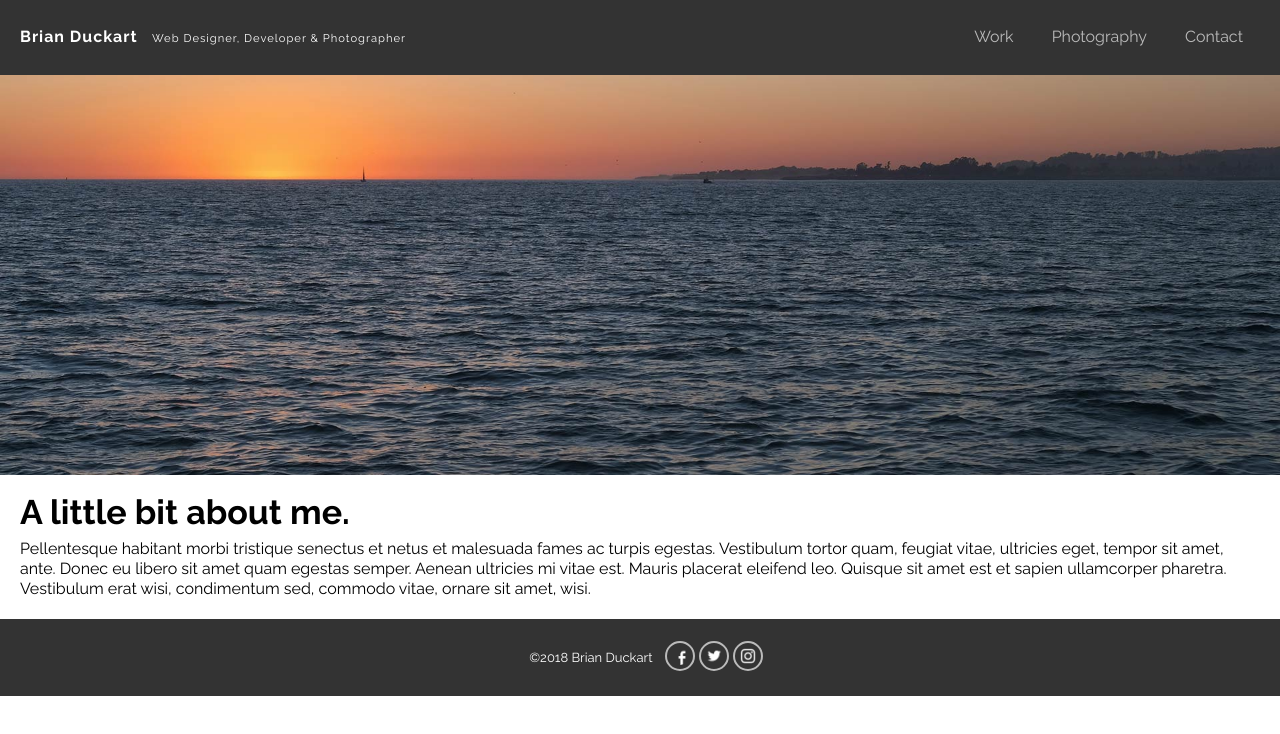
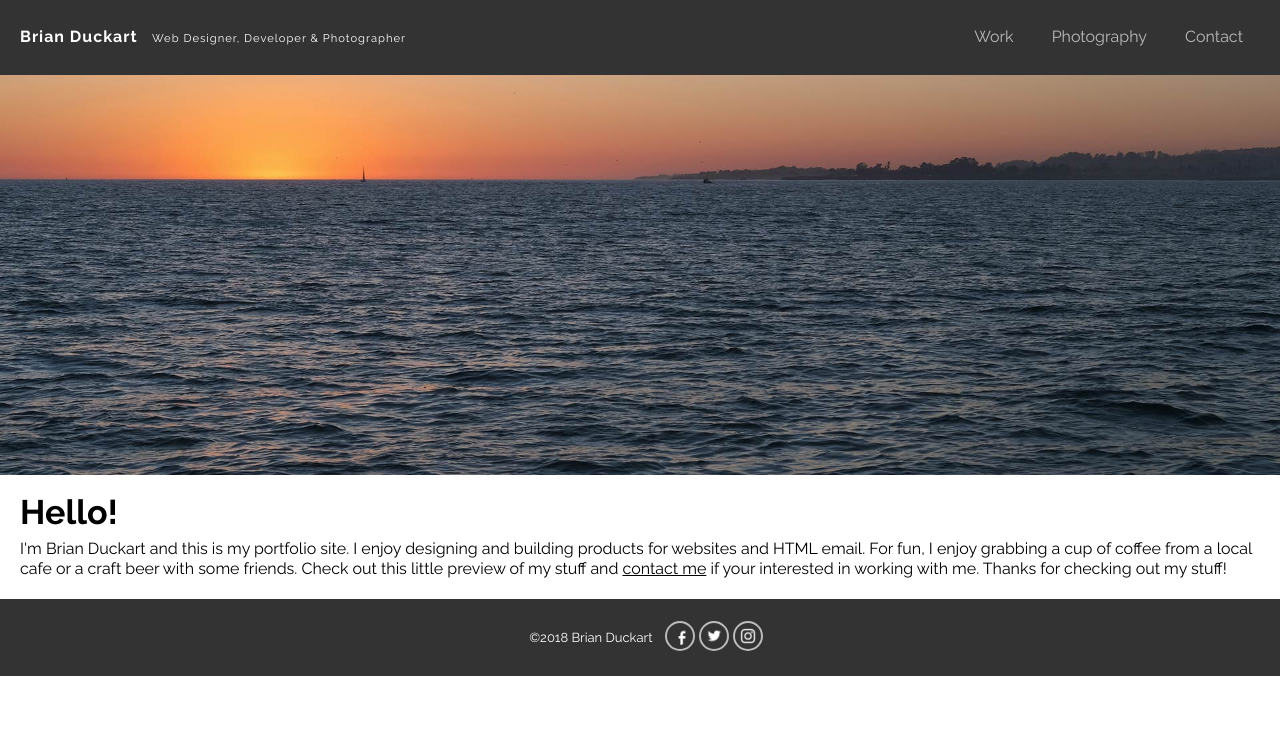
Before and after one commit to brianduckart/brianduckart.github.io, a plain HTML site: page index.html in a window 1280 px wide. Drawn offline with nearby package versions, Linux system fonts and the light colour scheme.

Commit message:
Update index.html
Updated main page copy

```diff
--- a/index.html
+++ b/index.html
@@ -83,8 +83,8 @@ table {
 	<section id="about">
 		<div id="home-banner" class="banner"></div>
 		<div class="content">
-			<h1 class="title">A little bit about me.</h1>
-			<p>Pellentesque habitant morbi tristique senectus et netus et malesuada fames ac turpis egestas. Vestibulum tortor quam, feugiat vitae, ultricies eget, tempor sit amet, ante. Donec eu libero sit amet quam egestas semper. Aenean ultricies mi vitae est. Mauris placerat eleifend leo. Quisque sit amet est et sapien ullamcorper pharetra. Vestibulum erat wisi, condimentum sed, commodo vitae, ornare sit amet, wisi.</p>
+			<h1 class="title">Hello!</h1>
+			<p>I'm Brian Duckart and this is my portfolio site. I enjoy designing and building products for websites and HTML email. For fun, I enjoy grabbing a cup of coffee from a local cafe or a craft beer with some friends. Check out this little preview of my stuff and <a href="https://docs.google.com/forms/d/e/1FAIpQLSeO_pnZuNQk4W7_AmJRnzCehH37DVWgOpxxDxW2wJEff1bNlg/viewform" target="_blank">contact me</a> if your interested in working with me. Thanks for checking out my stuff!</p>
 		</div>
 	</section>
 	</div>
```
